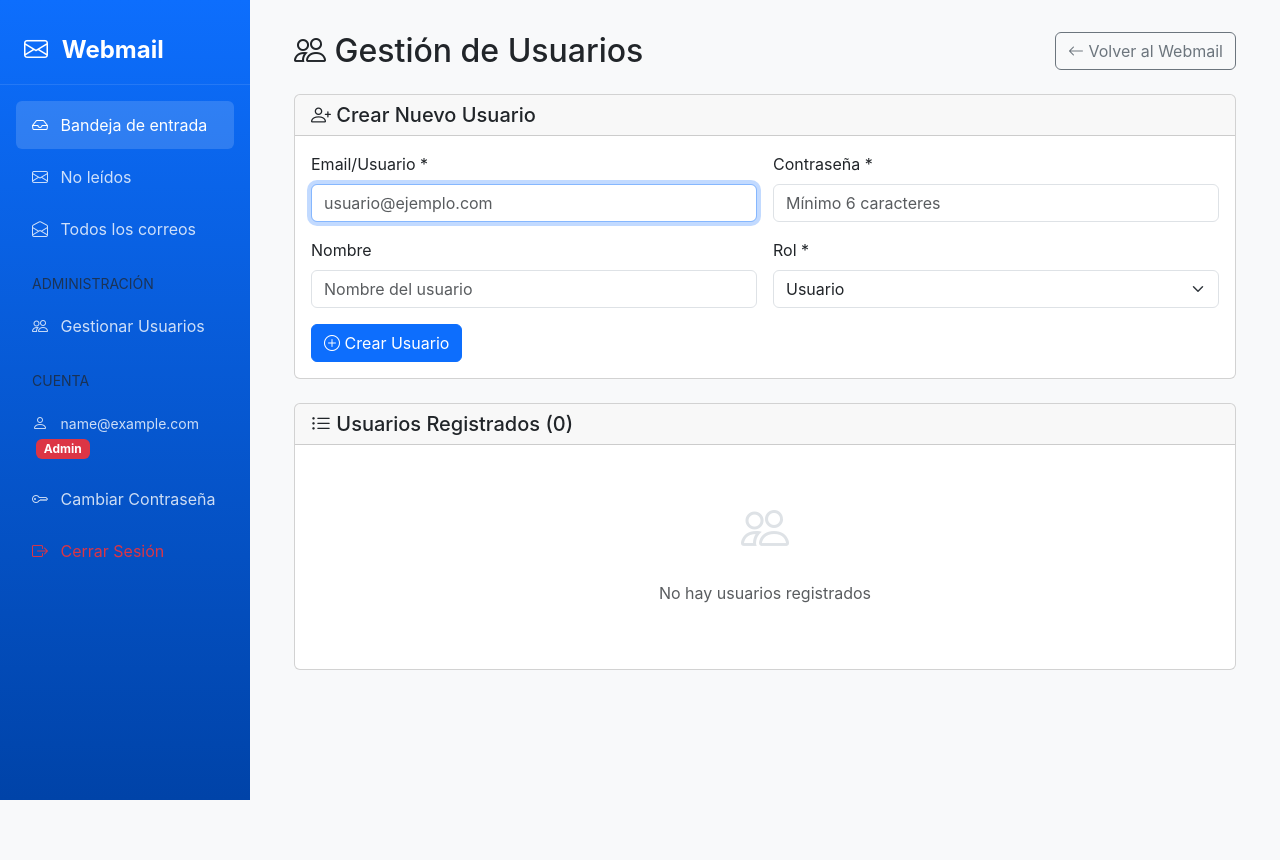
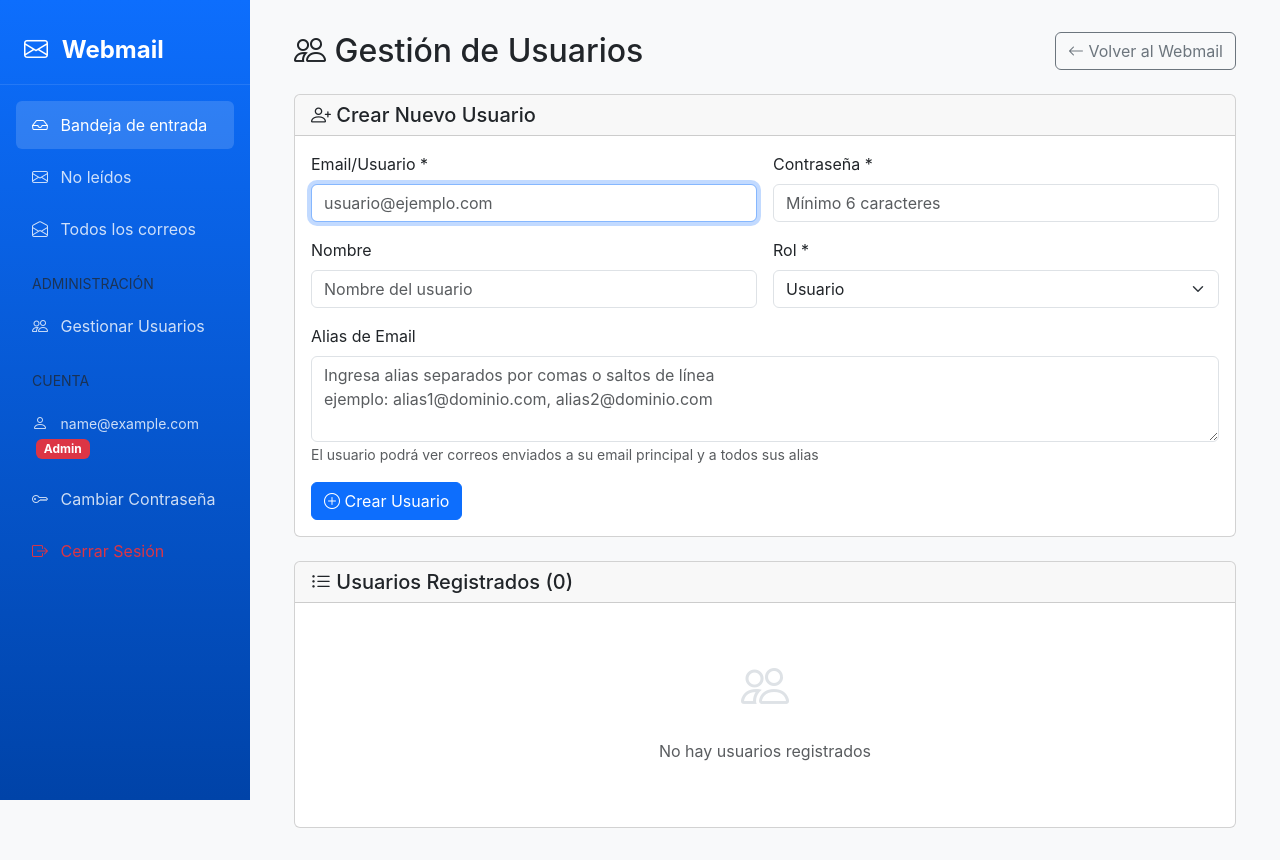
Before and after one commit to JoseLVillaronga/webmail_improvmx, a Flask app: page /admin/users in a window 1280 px wide. Before the commit the page ends 800 px from the top, so only its background shows below. Run offline with Flask 3, Linux system fonts and the light colour scheme; the visitor is signed in with stand-in values (Sample User, id 1); data that the repository does not hold is empty.

Commit message:
feat: Add email aliases functionality for users
- Updated build_email_query to support aliases in email filtering
- Users can now have multiple email aliases
- Aliases are checked alongside main email for email access
- Added aliases field to create user form
- Added aliases field to edit user form
- Users can view emails sent to their main email OR any alias
- Aliases can be separated by commas or newlines
- Updated index() route to fetch and use user aliases
- Updated view_email() route to check aliases for access control

```diff
--- a/webmail/app.py
+++ b/webmail/app.py
@@ -76,18 +76,24 @@ def is_admin():
     return current_user.is_authenticated and current_user.role == 'admin'
 
 
-def build_email_query(email_address):
+def build_email_query(email_address, aliases=None):
     """Build MongoDB query to filter emails by recipient"""
     if not email_address:
         return {}
 
-    # Query for emails where recipient matches either to[].email or envelope.recipient
-    query = {
-        "$or": [
-            {"to.email": email_address},
-            {"envelope.recipient": email_address}
-        ]
-    }
+    # Build list of emails to search (main email + aliases)
+    email_list = [email_address]
+    if aliases:
+        email_list.extend(aliases)
+
+    # Create query for each email address
+    email_queries = []
+    for email in email_list:
+        email_queries.append({"to.email": email})
+        email_queries.append({"envelope.recipient": email})
+
+    # Query for emails where recipient matches any of the emails
+    query = {"$or": email_queries}
     return query
 
 
@@ -110,7 +116,10 @@ def index():
     if is_admin() and folder == 'all':
         query = {}
     else:
-        query = build_email_query(email_address)
+        # Get user data including aliases
+        user_data = users_collection.find_one({'_id': ObjectId(current_user.id)})
+        aliases = user_data.get('aliases', []) if user_data else []
+        query = build_email_query(email_address, aliases)
 
     # Add folder filter (all/inbox/unread)
     if folder == 'unread':
@@ -197,7 +206,10 @@ def view_email(email_id):
 
         # Verify access: admins can view any email, users can only view their own
         if not is_admin():
-            query = build_email_query(email_address)
+            # Get user data including aliases
+            user_data = users_collection.find_one({'_id': ObjectId(current_user.id)})
+            aliases = user_data.get('aliases', []) if user_data else []
+            query = build_email_query(email_address, aliases)
             is_recipient = emails_collection.count_documents({
                 '_id': ObjectId(email_id),
                 "$or": query["$or"]
@@ -329,6 +341,12 @@ def admin_users():
             password = request.form.get('password', '')
             name = request.form.get('name', '').strip()
             role = request.form.get('role', 'user')
+            aliases_str = request.form.get('aliases', '').strip()
+
+            # Parse aliases (comma or newline separated)
+            aliases = []
+            if aliases_str:
+                aliases = [alias.strip() for alias in aliases_str.replace('\n', ',').split(',') if alias.strip()]
 
             if not email or not password:
                 flash('Email y contraseña son requeridos', 'error')
@@ -340,6 +358,7 @@ def admin_users():
                     'password_hash': generate_password_hash(password),
                     'name': name,
                     'role': role,
+                    'aliases': aliases,
                     'created_at': datetime.utcnow()
                 }
                 users_collection.insert_one(new_user)
@@ -378,6 +397,12 @@ def edit_user(user_id):
         name = request.form.get('name', '').strip()
         role = request.form.get('role', 'user')
         password = request.form.get('password', '').strip()
+        aliases_str = request.form.get('aliases', '').strip()
+
+        # Parse aliases (comma or newline separated)
+        aliases = []
+        if aliases_str:
+            aliases = [alias.strip() for alias in aliases_str.replace('\n', ',').split(',') if alias.strip()]
 
         # Build update data
         update_data = {}
@@ -387,6 +412,9 @@ def edit_user(user_id):
 
         if role in ['user', 'admin']:
             update_data['role'] = role
+
+        if aliases is not None:  # Always update aliases (can be empty list)
+            update_data['aliases'] = aliases
 
         if password:
             if len(password) < 6:
--- a/webmail/templates/admin_users.html
+++ b/webmail/templates/admin_users.html
@@ -62,6 +62,18 @@
                                     <option value="user">Usuario</option>
                                     <option value="admin">Administrador</option>
                                 </select>
+                            </div>
+
+                            <div class="col-12">
+                                <label for="aliases" class="form-label">Alias de Email</label>
+                                <textarea class="form-control"
+                                          id="aliases"
+                                          name="aliases"
+                                          rows="3"
+                                          placeholder="Ingresa alias separados por comas o saltos de línea&#10;ejemplo: alias1@dominio.com, alias2@dominio.com"></textarea>
+                                <small class="text-muted">
+                                    El usuario podrá ver correos enviados a su email principal y a todos sus alias
+                                </small>
                             </div>
 
                             <div class="col-12">
```
Also changed, not shown: webmail/templates/edit_user.html (+12 -0 lines).
